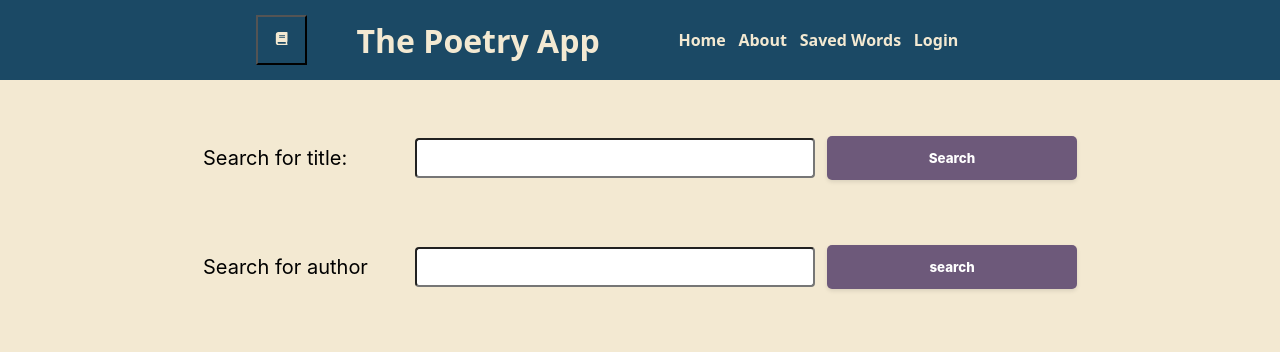
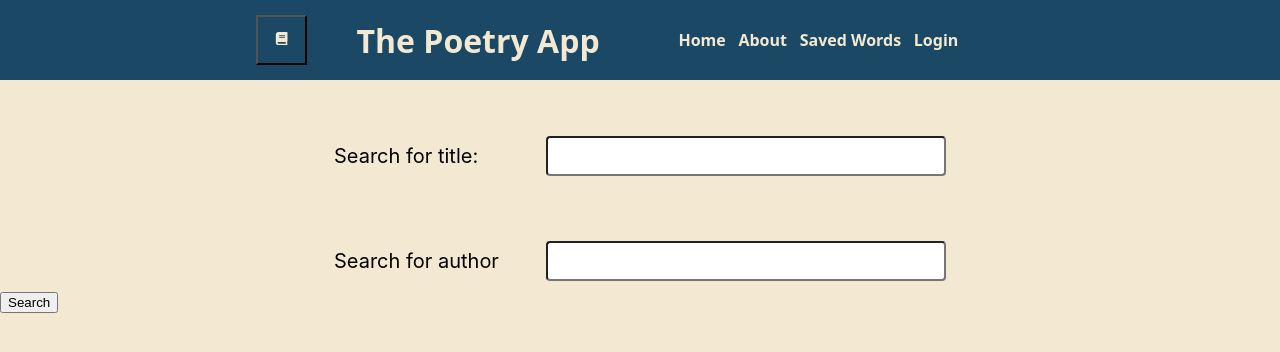
Before and after one commit to IAMAMZ/poetry, a React (Create React App) app: page / in a window 1280 px wide. Shown: the top 352 px of the page. Built offline with nearby package versions, Linux system fonts and the light colour scheme.

Commit message:
add both search by author and title

```diff
--- a/src/App.js
+++ b/src/App.js
@@ -14,7 +14,7 @@ function App() {
   const [error, setError] = useState();
   const [bothInput, setBothInput] = useState();
 
-  function searchTitle(url, query) {
+  function fetchPoems(url, query) {
     console.log("search title worked");
     fetch(url + query)
       .then((response) => {
@@ -52,7 +52,7 @@ function App() {
               setPoems={setPoems}
               error={error}
               setError={setError}
-              searchTitle={searchTitle}
+              fetchPoems={fetchPoems}
             />
           }
         />
--- a/src/components/SearchBox.js
+++ b/src/components/SearchBox.js
@@ -5,30 +5,24 @@ export default function SearchBox({
   SearchBox,
   label,
   buttonTxt,
-  whenSubmit = (f) => f,
-  ...props
+  inputVal,
+  changed,
 }) {
   const [formInput, setFormInput] = useState();
 
   return (
-    <form
-      onSubmit={(e) => {
-        console.log(e.target.value);
-        e.preventDefault();
-        console.log(formInput);
-        whenSubmit(formInput);
-        console.log(whenSubmit(formInput));
-      }}
-    >
+    <div>
       <fieldset className="boxFieldset">
         <label>{label}</label>
         <input
           id="inputText"
           type="text"
-          onChange={(e) => setFormInput(e.target.value)}
+          onChange={(e) => {
+            inputVal(e.target.value);
+            changed(e.target.value);
+          }}
         ></input>
-        <button type="submit">{buttonTxt}</button>
       </fieldset>
-    </form>
+    </div>
   );
 }
--- a/src/pages/Home.js
+++ b/src/pages/Home.js
@@ -6,32 +6,54 @@ import { useState } from "react";
 export default function Home({
   searchTitle,
   poems,
-  setPoems,
+  fetchPoems,
   error,
   setError,
 }) {
   // to track if just the title changed, the author changed or both
-  const [titleChagne, setTitleChange] = useState(false);
-  const [authorChange, setAuthorChnage] = useState(false);
+  const [titleChange, setTitleChange] = useState(false);
+  const [authorChange, setAuthorChange] = useState(false);
+  const [title, setTitle] = useState();
+  const [author, setAuthor] = useState();
+
+  const getPoems = () => {
+    if (titleChange && !authorChange) {
+      console.log("Fetching title.....", title);
+      fetchPoems("https://poetrydb.org/title/", title);
+    }
+    if (authorChange && !titleChange) {
+      console.log("Fetching authro...", author);
+      fetchPoems("https://poetrydb.org/author/", author);
+    }
+    if (authorChange && titleChange) {
+      console.log("fetching both title and author....", title, author);
+      fetchPoems(`https://poetrydb.org/author,title/${author};${title}`, "");
+    }
+  };
+
   return (
     <div>
       {/* <Dictionary /> */}
+      <form
+        onSubmit={(e) => {
+          e.preventDefault();
+          getPoems();
+        }}
+      >
         <SearchBox
           label="Search for title:"
           buttonTxt={"Search"}
-        whenSubmit={(query) =>
-          searchTitle("https://poetrydb.org/title/", query)
-        }
-        changed={titleChagne}
+          inputVal={setTitle}
+          changed={setTitleChange}
         />
         <SearchBox
           label="Search for author"
           buttonTxt={"search"}
-        whenSubmit={(query) => {
-          searchTitle("https://poetrydb.org/author/", query);
-        }}
-        changed={authorChange}
+          inputVal={setAuthor}
+          changed={setAuthorChange}
         />
+        <button>Search</button>
+      </form>
       <div className="poemsWrapper">
         {console.log(poems)}
         {poems ? (
```
Lines whose indentation alone changed are shown as unchanged.
